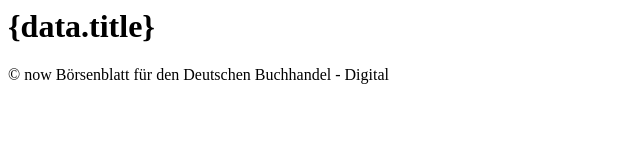
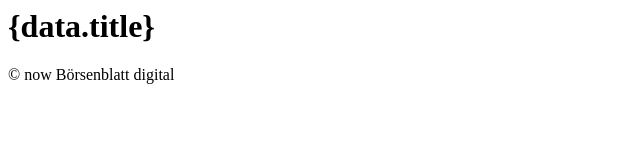
Before and after one commit to slub/slub_web_boersenblatt, a plain HTML site: page Resources/Private/Templates/Page/About.html in a window 1280 px wide. Shown: the whole page, without its empty margins (0-640 px from the left). Drawn offline with Linux system fonts and the light colour scheme.

Commit message:
change claim in footer

```diff
--- a/Resources/Private/Templates/Page/About.html
+++ b/Resources/Private/Templates/Page/About.html
@@ -37,7 +37,7 @@
         <footer>
             <p>©
                 <f:format.date format="Y">now</f:format.date>
-                Börsenblatt für den Deutschen Buchhandel - Digital
+                Börsenblatt digital
             </p>
         </footer>
     </main>
```
Also changed, not shown: Resources/Private/Templates/Page/Default.html (+1 -1 lines), Resources/Private/Templates/Page/Home.html (+1 -1 lines).
